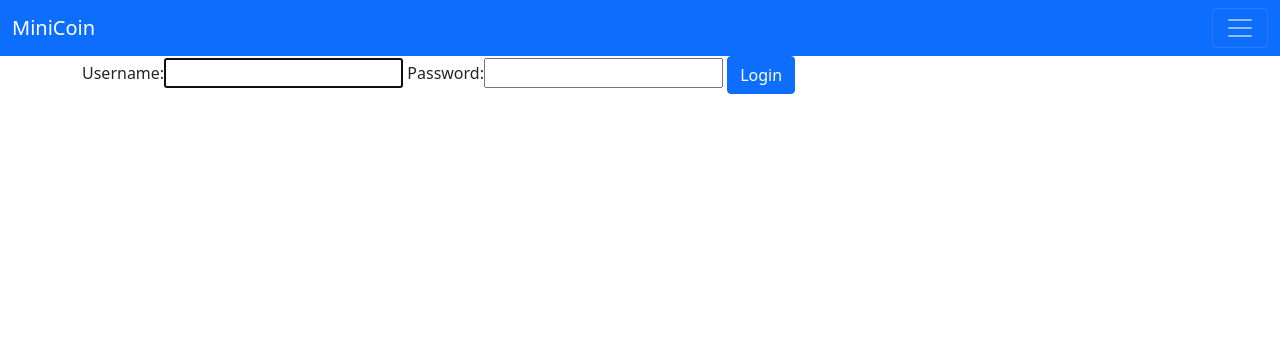
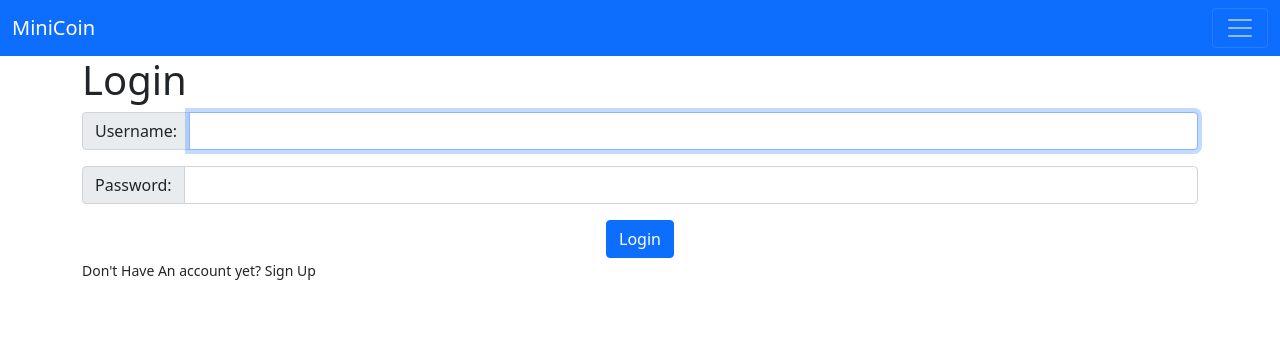
Before and after one commit to harsha7addanki/MiniCoin, a Django app: page /login/ in a window 1280 px wide. Shown: the top 356 px of the page. Run offline with Django 3.2, Linux system fonts and the light colour scheme.

Commit message:
add login

```diff
--- a/Wallet/templates/registration/login.html
+++ b/Wallet/templates/registration/login.html
@@ -1,9 +1,22 @@
 {% extends '../base.html' %}
 {% block title %}Login{% endblock title %}
 {% block content %}
-    <form method="POST">
+    {% load myfilters %}
+    <h1>Login</h1>
+    <form method="POST" class="text-center">
         {% csrf_token %}
-        {{ form }}
+        {% for field in form %}
+            <div class="mb-3 input-group">
+                <span class="input-group-text" id="basic-addon1">{{ field.label_tag }}</span>
+                {{ field|addclass:'form-control'}}
+                {% for error in field.errors %}
+                    <div class="alert alert-danger" role="alert">
+                        {{ error }}
+                    </div>
+                {% endfor %}
+            </div>
+        {% endfor %}
         <input class="btn btn-primary" type="submit" value="Login">
     </form>
+    <small>Don't Have An account yet? Sign Up <a href="{% url 'signup' %}"></a></small>
 {% endblock content %}
```
